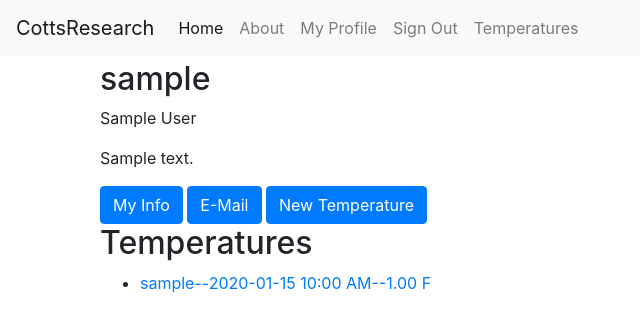
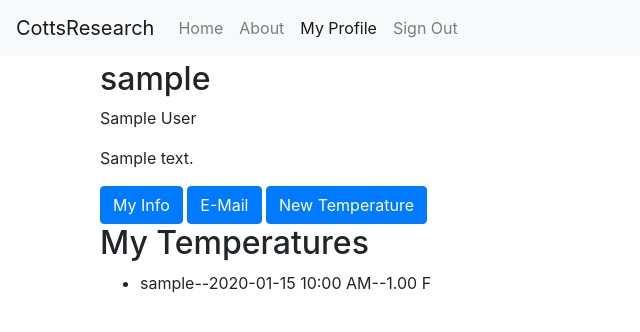
Before and after one commit to apapaleo03/CottsResearchWebsite, a Django app: a page that uses cottsresearch/cottsresearch/templates/base.html in a window 1280 px wide. Shown: the top 332 px of the page, without its empty margins (0-640 px from the left). Run offline with Django 3.2, Linux system fonts and the light colour scheme; a user stored in the database is signed in; tables that the repository leaves empty hold one stand-in row (values such as "Sample post"); some libraries are stand-ins or nearby versions.

Commit message:
Nav Bar active link on page view. Permission denied message when trying to change url to different user

```diff
--- a/cottsresearch/cottsresearch/templates/base.html
+++ b/cottsresearch/cottsresearch/templates/base.html
@@ -36,18 +36,20 @@
         </button>
         <a class="navbar-brand" href="{% url 'home' %}">CottsResearch</a>
 
+        {% with request.resolver_match.url_name as url_name %}
+
         <div class="collapse navbar-collapse" id="navbarSupportedContent">
           <ul class="navbar-nav mr-auto">
             {% if request.user.is_authenticated %}
-            <li class="nav-item active">
-              <a class="nav-link" href="{% url 'home' %}">Home <span class="sr-only">(current)</span></a>
+            <li {% if url_name == 'home'  %}  class="nav-item active" {% else %} class="nav-item" {% endif %}>
+              <a class="nav-link" href="{% url 'home' %}" {% if url_name == 'home'  %}  class="active" {% endif %}>Home <span class="sr-only">(current)</span></a>
             </li>
             {% endif %}
-            <li class="nav-item">
-              <a class="nav-link" href="{% url 'about' %}">About</a>
+            <li {% if url_name == 'about'  %}  class="nav-item active" {% else %} class="nav-item" {% endif %}>
+              <a class="nav-link" href="{% url 'about' %}"  {% if url_name == 'about' %} class="active" {% endif %}>About</a>
             </li>
             {% if request.user.is_authenticated %}
-              <li class="nav-item">
+              <li {% if url_name == 'detail' %} class="nav-item active" {% else %} class="nav-item" {% endif %}>
                 {# URL provided by django-allauth/account/urls.py #}
                 <a class="nav-link" href="{% url 'users:detail' request.user.username  %}">{% trans "My Profile" %}</a>
               </li>
@@ -55,10 +57,7 @@
                 {# URL provided by django-allauth/account/urls.py #}
                 <a class="nav-link" href="{% url 'account_logout' %}">{% trans "Sign Out" %}</a>
               </li>
-              <li class="nav-item">
-                {# URL provided by django-allauth/account/urls.py #}
-                <a class="nav-link" href="{% url 'temperaturelogger:list'  %}">{% trans "Temperatures" %}</a>
-              </li>
+
 
             {% else %}
               <li class="nav-item">
@@ -72,6 +71,7 @@
             {% endif %}
           </ul>
         </div>
+
       </nav>
 
     </div>
@@ -86,8 +86,9 @@
 
       {% block content %}
         <p>Website for Eric Cotts Research Group</p>
+        <p>{{url_name}}</p>
       {% endblock content %}
-
+{% endwith %}
     </div> <!-- /container -->
 
     {% block modal %}{% endblock modal %}
--- a/cottsresearch/cottsresearch/templates/users/user_detail.html
+++ b/cottsresearch/cottsresearch/templates/users/user_detail.html
@@ -1,9 +1,16 @@
 {% extends "base.html" %}
 {% load static %}
 
-{% block title %}User: {{ object.username }}{% endblock %}
+{% block title %}
+  {% if object == request.user %}
+    Hello {{ object.username }}
+  {% else %}
+    Get Lost
+  {% endif %}
+{% endblock %}
 
 {% block content %}
+{% if object == request.user %}
 <div class="container">
 
   <div class="row">
@@ -19,7 +26,7 @@
     </div>
   </div>
 
-{% if object == request.user %}
+
   <!-- Action buttons -->
   <div class="row">
 
@@ -32,14 +39,18 @@
 
   </div>
   <!-- End Action buttons -->
-{% endif %}
-    <h2>Temperatures</h2>
 
+  <div>
+    <h2>My Temperatures</h2>
+  </div>
   <ul>
     {% for temp in temperaturelist %}
-        <li><a href= "" > {{temp}} </a></li>
+        <li>{{temp}}</li>
     {% endfor %}
   </ul>
 
 </div>
+{% else %}
+<h2> If {{object.username}}, please log in. </h2>
+{% endif %}
 {% endblock content %}
```
Lines whose indentation alone changed are shown as unchanged.
